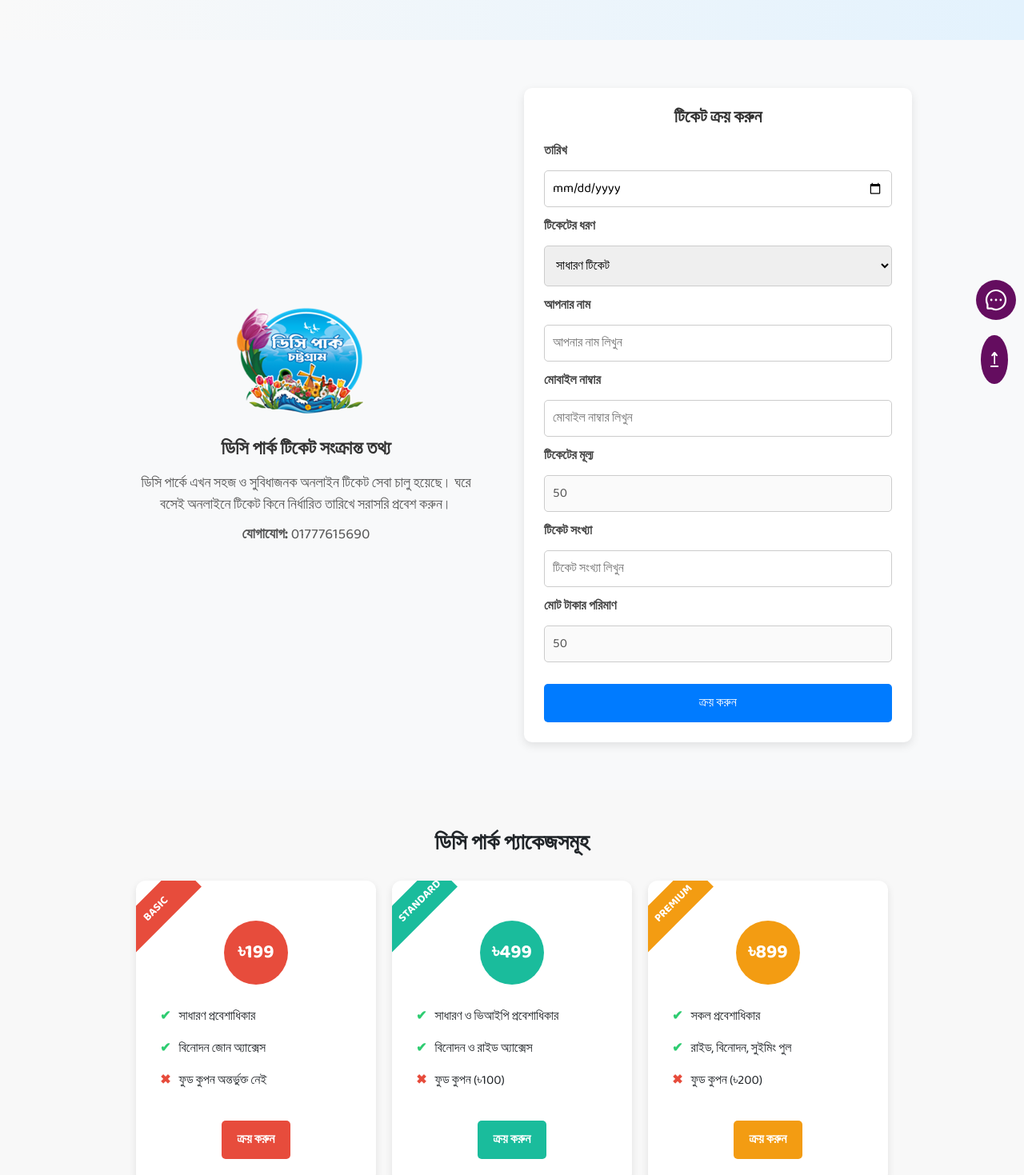
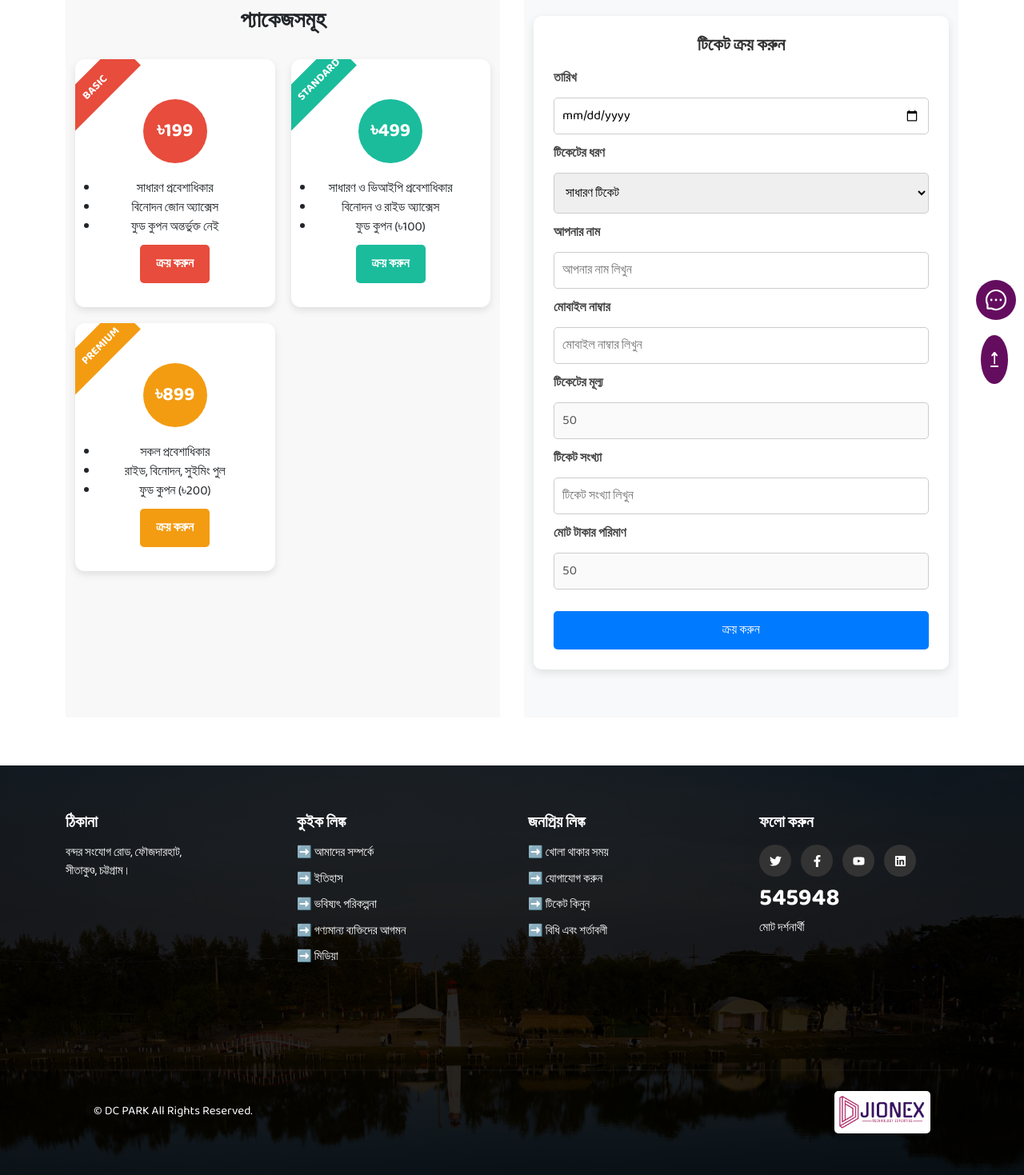
Before and after one commit to Maptaul/dc-park, a Next.js app: page /e-services in a window 1280 px wide. Shown: the part 300-1769 px from the top of the page at 80% size. Built offline with nearby package versions, Linux system fonts and the light colour scheme; grey boxes are pictures that could not be loaded.

Commit message:
package add

```diff
--- a/src/pages/e-services/index.tsx
+++ b/src/pages/e-services/index.tsx
@@ -3,7 +3,7 @@
 import Head from "next/head";
 import Header from "@/layout/header";
 import { Container } from "react-bootstrap";
-import NextImage from "@/hooks/NextImage";
+// import NextImage from "@/hooks/NextImage";
 
 export default function Home() {
   return (
@@ -14,27 +14,55 @@
       <Header />
       <main className={styles.page}>
         {/* Banner Section */}
-        <section className={styles.banner}>
+        <section className={styles.banner}></section>
+        {/* Package Pricing Section */}
         <Container>
-            <div className={styles.content}>
-              <h1>অনলাইনে টিকেট ক্রয় করুন</h1>
-              <p>
-                ডিসি পার্ক, চট্টগ্রাম এখন আরও সহজ ও দ্রুত সেবার জন্য অনলাইন
-                টিকেটিং ব্যবস্থা চালু করেছে। দর্শনার্থীরা ঘরে বসেই টিকেট কিনতে
-                পারবেন, যা সময় সাশ্রয় করবে এবং প্রবেশ সহজতর করবে। এছাড়াও, আমরা
-                বিভিন্ন আকর্ষণীয় প্যাকেজ সংযুক্ত করছি, যাতে দর্শনার্থীরা তাদের
-                পছন্দ অনুযায়ী সুবিধা নিতে পারেন।
-              </p>
+          <div className={styles.pageContent}>
+            <section className={styles.pricingSection}>
+              <Container>
+                <h2 className="text-center">প্যাকেজসমূহ</h2>
+                <div className={styles.pricingContainer}>
+                  <div className={styles.pricingCard}>
+                    <div className={styles.badge}>BASIC</div>
+                    <div className={styles.priceCircle}>৳199</div>
+                    <ul>
+                      <li>সাধারণ প্রবেশাধিকার</li>
+                      <li>বিনোদন জোন অ্যাক্সেস</li>
+                      <li>ফুড কুপন অন্তর্ভুক্ত নেই</li>
+                    </ul>
+                    <button className={styles.buyBtn}>ক্রয় করুন</button>
+                  </div>
+
+                  <div className={styles.pricingCard}>
+                    <div className={styles.badge}>STANDARD</div>
+                    <div className={styles.priceCircle}>৳499</div>
+                    <ul>
+                      <li>সাধারণ ও ভিআইপি প্রবেশাধিকার</li>
+                      <li>বিনোদন ও রাইড অ্যাক্সেস</li>
+                      <li>ফুড কুপন (৳100)</li>
+                    </ul>
+                    <button className={styles.buyBtn}>ক্রয় করুন</button>
+                  </div>
+
+                  <div className={styles.pricingCard}>
+                    <div className={styles.badge}>PREMIUM</div>
+                    <div className={styles.priceCircle}>৳899</div>
+                    <ul>
+                      <li>সকল প্রবেশাধিকার</li>
+                      <li>রাইড, বিনোদন, সুইমিং পুল</li>
+                      <li>ফুড কুপন (৳200)</li>
+                    </ul>
+                    <button className={styles.buyBtn}>ক্রয় করুন</button>
+                  </div>
                 </div>
               </Container>
             </section>
-
             {/* Ticket Purchase Section */}
             <section className={styles.ticketSection}>
               <Container>
                 <div className={styles.ticketContainer}>
                   {/* Left Side - Ticket Information */}
-              <div className={styles.ticketInfo}>
+                  {/* <div className={styles.ticketInfo}>
                 <NextImage
                   className={styles.image}
                   src="images/logo.png"
@@ -51,7 +79,7 @@
                 <p>
                   <strong>যোগাযোগ:</strong> 01777615690
                 </p>
-              </div>
+              </div> */}
 
                   {/* Right Side - Ticket Purchase Form */}
                   <div className={styles.ticketFormContainer}>
@@ -67,7 +95,11 @@
                       </select>
 
                       <label>আপনার নাম</label>
-                  <input type="text" placeholder="আপনার নাম লিখুন" required />
+                      <input
+                        type="text"
+                        placeholder="আপনার নাম লিখুন"
+                        required
+                      />
 
                       <label>মোবাইল নাম্বার</label>
                       <input
@@ -107,46 +139,8 @@
                 </div>
               </Container>
             </section>
-        {/* Package Pricing Section */}
-        <section className={styles.pricingSection}>
-          <Container>
-            <h2 className="text-center">ডিসি পার্ক প্যাকেজসমূহ</h2>
-            <div className={styles.pricingContainer}>
-              <div className={styles.pricingCard}>
-                <div className={styles.badge}>BASIC</div>
-                <div className={styles.priceCircle}>৳199</div>
-                <ul>
-                  <li>সাধারণ প্রবেশাধিকার</li>
-                  <li>বিনোদন জোন অ্যাক্সেস</li>
-                  <li>ফুড কুপন অন্তর্ভুক্ত নেই</li>
-                </ul>
-                <button className={styles.buyBtn}>ক্রয় করুন</button>
-              </div>
-
-              <div className={styles.pricingCard}>
-                <div className={styles.badge}>STANDARD</div>
-                <div className={styles.priceCircle}>৳499</div>
-                <ul>
-                  <li>সাধারণ ও ভিআইপি প্রবেশাধিকার</li>
-                  <li>বিনোদন ও রাইড অ্যাক্সেস</li>
-                  <li>ফুড কুপন (৳100)</li>
-                </ul>
-                <button className={styles.buyBtn}>ক্রয় করুন</button>
-              </div>
-
-              <div className={styles.pricingCard}>
-                <div className={styles.badge}>PREMIUM</div>
-                <div className={styles.priceCircle}>৳899</div>
-                <ul>
-                  <li>সকল প্রবেশাধিকার</li>
-                  <li>রাইড, বিনোদন, সুইমিং পুল</li>
-                  <li>ফুড কুপন (৳200)</li>
-                </ul>
-                <button className={styles.buyBtn}>ক্রয় করুন</button>
-              </div>
           </div>
         </Container>
-        </section>
       </main>
       <Footer />
     </>
--- a/src/pages/e-services/services.module.scss
+++ b/src/pages/e-services/services.module.scss
@@ -28,6 +28,17 @@
             color: #555;
             margin-top: 15px;
         }
+    }
+}
+
+.pageContent{
+  padding: 60px 0;
+  display: grid;
+  grid-template-columns: 1fr 1fr;
+  gap: 30px;
+
+  @media (max-width: $md) {
+      grid-template-columns: 1fr;
   }
 }
 
@@ -83,6 +94,7 @@
 .ticketFormContainer {
     flex: 1;
     background: #fff;
+
     padding: 25px;
     border-radius: 10px;
     box-shadow: 0px 4px 12px rgba(0, 0, 0, 0.1);
@@ -137,17 +149,43 @@
   padding: 50px 0;
   background-color: #f8f8f8;
   text-align: center;
+}
 
-    h2 {
+.pricingSection h2 {
   font-size: 28px;
   margin-bottom: 30px;
 }
 
 .pricingContainer {
-      display: flex;
+  display: grid;
+  gap: 20px;
   justify-content: center;
-      gap: 20px;
-      flex-wrap: wrap;
+}
+
+/* Default: 1 Card per row */
+.pricingContainer {
+  grid-template-columns: 1fr;
+}
+
+/* Medium screens (md): 1 card per row */
+@media (min-width: 768px) {
+  .pricingContainer {
+      grid-template-columns: 1fr;
+  }
+}
+
+/* Large screens (lg): 2 cards per row */
+@media (min-width: 1024px) {
+  .pricingContainer {
+      grid-template-columns: 1fr 1fr;
+  }
+}
+
+/* Extra-large screens (xl): 3 cards per row */
+@media (min-width: 1280px) {
+  .pricingContainer {
+      grid-template-columns: repeat(2, 1fr);
+  }
 }
 
 .pricingCard {
@@ -156,50 +194,33 @@
   padding: 30px;
   box-shadow: 0 4px 10px rgba(0, 0, 0, 0.1);
   text-align: center;
-      width: 300px;
   position: relative;
   overflow: hidden;
   transition: transform 0.3s ease, box-shadow 0.3s ease;
+}
 
-      &:hover {
+.pricingCard:hover {
   transform: translateY(-10px) scale(1.05);
   box-shadow: 0 10px 20px rgba(0, 0, 0, 0.15);
 }
 
-      &:nth-child(1) {
-        .badge {
+/* Pricing Card Variants */
+.pricingCard:nth-child(1) .badge,
+.pricingCard:nth-child(1) .priceCircle,
+.pricingCard:nth-child(1) .buyBtn {
   background: #e74c3c;
 }
-        .priceCircle {
-          background: #e74c3c;
-        }
-        .buyBtn {
-          background: #e74c3c;
-        }
+
+.pricingCard:nth-child(2) .badge,
+.pricingCard:nth-child(2) .priceCircle,
+.pricingCard:nth-child(2) .buyBtn {
+  background: #1abc9c;
 }
 
-      &:nth-child(2) {
-        .badge {
-          background: #1abc9c;
-        }
-        .priceCircle {
-          background: #1abc9c;
-        }
-        .buyBtn {
-          background: #1abc9c;
-        }
-      }
-
-      &:nth-child(3) {
-        .badge {
+.pricingCard:nth-child(3) .badge,
+.pricingCard:nth-child(3) .priceCircle,
+.pricingCard:nth-child(3) .buyBtn {
   background: #f39c12;
-        }
-        .priceCircle {
-          background: #f39c12;
-        }
-        .buyBtn {
-          background: #f39c12;
-        }
 }
 
 .badge {
@@ -232,38 +253,36 @@
   transition: transform 0.3s ease;
 }
 
-      &:hover .priceCircle {
+.pricingCard:hover .priceCircle {
   transform: scale(1.1);
 }
 
-      ul {
-        list-style: none;
-        padding: 0;
-        margin: 20px 0;
-        text-align: left;
+// ul {
+//   list-style: none;
+//   padding: 0;
+//   margin: 20px 0;
+//   text-align: left;
+// }
 
-        li {
-          padding: 8px 0;
-          display: flex;
-          align-items: center;
-          font-size: 16px;
-          transition: color 0.3s ease;
+// ul li {
+//   padding: 8px 0;
+//   display: flex;
+//   align-items: center;
+//   font-size: 16px;
+//   transition: color 0.3s ease;
+// }
 
-          &:before {
-            content: "✔";
-            color: #2ecc71;
-            margin-right: 10px;
-            font-weight: bold;
-          }
-        }
+// ul li:before {
+//   content: "✔";
+//   color: #2ecc71;
+//   margin-right: 10px;
+//   font-weight: bold;
+// }
 
-        li:nth-child(n + 3) {
-          &:before {
-            content: "✖";
-            color: #e74c3c;
-          }
-        }
-      }
+// ul li:nth-child(n + 3):before {
+//   content: "✖";
+//   color: #e74c3c;
+// }
 
 .buyBtn {
   background: #333;
@@ -278,11 +297,9 @@
   border: none;
   cursor: pointer;
   transition: background 0.3s ease, transform 0.2s ease-in-out;
+}
 
-        &:hover {
-          background: darken(#333, 10%);
+.buyBtn:hover {
+  background: #222;
   transform: scale(1.05);
 }
-      }
-    }
-  }
```
Lines whose indentation alone changed are shown as unchanged.
